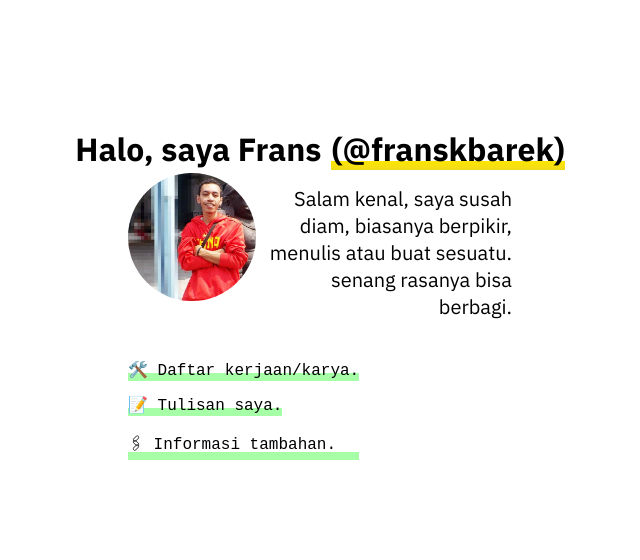
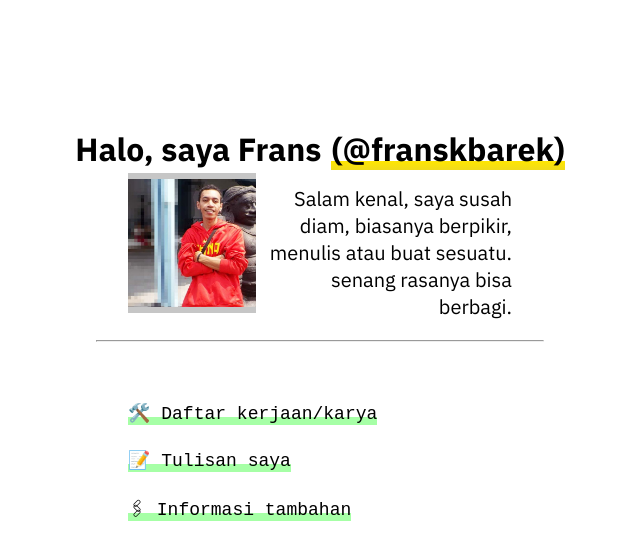
Before and after one commit to franskbarek/franskbarek.github.io, a React (Create React App) app: page / in a window 1280 px wide. Shown: the top 560 px of the page, without its empty margins (320-960 px from the left). Built offline with nearby package versions, Linux system fonts and the light colour scheme.

Commit message:
__changed some view

```diff
--- a/src/app.css
+++ b/src/app.css
@@ -28,14 +28,14 @@
   background-size: 100% 210%;
   background-position: 0px 0px;
   font-family: "Courier New", Courier, monospace;
-  font-weight: 549;
 }
 
 .link:hover {
   text-decoration: none;
   color: black;
   padding: 2px 0px 1px;
-  background-image: linear-gradient(transparent 0%, transparent calc(50% - 9px), rgba(0, 255, 0, 0.35) calc(50% - 9px), rgba(0, 255, 0, 0.35) 100%);
+  background-image: linear-gradient(transparent 0%, transparent calc(50% - 9px), rgb(0, 255, 0) calc(50% - 9px), rgb(0, 255, 0) 100%);
+
   transition: all 120ms ease-in-out 0s;
   background-size: 100% 10%;
   background-position: 0px 0px;
--- a/src/components/introduction/Introduction.jsx
+++ b/src/components/introduction/Introduction.jsx
@@ -25,22 +25,25 @@ export default function Introduction() {
         <img src={photoProfile} alt="photoProfile" className="img-thumbnail" title="fraka" />
         <p className="text-intro">Salam kenal, saya susah diam, biasanya berpikir, menulis atau buat sesuatu. senang rasanya bisa berbagi.</p>
       </div>
+      <div className="horizontal-line">
+        <hr />
+      </div>
       <div className="nav-container">
         <ul className="list-items">
           <li className="list">
             <Link to="projects" className="link">
-              🛠️ Daftar kerjaan/karya.
+              🛠️ Daftar kerjaan/karya
             </Link>
           </li>
           <li className="list">
             <Link to="writes-group" className="link">
-              📝 Tulisan saya.
+              📝 Tulisan saya
             </Link>
           </li>
-          <li className="list link" title="Informasi tambahan">
-            <p style={{ cursor: "pointer" }} onClick={infoHandle}>
-              🖇 Informasi tambahan.
-            </p>
+          <li className="list" title="Informasi tambahan">
+            <Link className="link" onClick={infoHandle}>
+              🖇 Informasi tambahan
+            </Link>
           </li>
         </ul>
       </div>
--- a/src/components/introduction/introduction.css
+++ b/src/components/introduction/introduction.css
@@ -11,10 +11,19 @@
   justify-content: center;
 }
 
+.horizontal-line {
+  width: 35%;
+  margin: 20px auto;
+}
+
 .img-thumbnail {
+  border-top: 6px solid rgba(192, 192, 192, 0.76);
+  border-bottom: 6px solid rgb(192, 192, 192, 0.76);
+  /* border-bottom-left-radius: 20px; */
+  /* border-top-right-radius: 20px; */
+  background-color: #dcdcdc;
   width: 10%;
   height: 10%;
-  border-radius: 50%;
   margin-top: 3px;
   margin-left: 35%;
 }
@@ -41,7 +50,8 @@
   text-align: left;
 }
 .list {
-  padding-bottom: 15px;
+  padding-bottom: 25px;
+  font-size: 18px;
 }
 
 .link-franskbarek {
@@ -78,6 +88,9 @@
     width: 300%;
     margin-left: -100%;
   }
+  .horizontal-line {
+    width: 90%;
+  }
   .text-intro {
     margin-right: 35%;
     font-size: 110%;
--- a/src/pages/writes/type_Tech/WritesTech.jsx
+++ b/src/pages/writes/type_Tech/WritesTech.jsx
@@ -7,6 +7,7 @@ import { useState } from "react";
 import { Link } from "react-router-dom";
 // import { SinglePageComment } from "../../../components/disqus/Disqus";
 import "./writesTech.css";
+import photoProfile from "../../../assets/image/photo-profile.jpg";
 
 export default function WritesTech() {
   const [writes, setWrites] = useState([]);
@@ -67,7 +68,7 @@ export default function WritesTech() {
                   </Link>
                 </CardActionArea>
                 <CardActions>
-                  <Avatar alt="Frans Kbarek" src="/static/images/avatar/1.jpg" sx={{ width: 40, height: 40 }} variant="square" />
+                  <Avatar alt="Frans Kbarek" src={photoProfile} sx={{ width: 40, height: 40, borderTopStyle: "groove", borderLeftStyle: "groove" }} variant="square" />
                   <div className="author">
                     <strong className="link">@franskbarek</strong>
                     <p>Frans Kbarek</p>
--- a/src/pages/writes/type_Tech/writesTech.css
+++ b/src/pages/writes/type_Tech/writesTech.css
@@ -9,11 +9,8 @@
 .writesTech-contentItem {
   width: 30rem;
   margin: 4px 2px;
-  opacity: 0.8;
 }
-.writesTech-contentItem:hover {
-  opacity: 1;
-}
+
 .cardImage:hover {
   -webkit-transform: scale(1.03);
   -moz-transform: scale(1.03);
```
